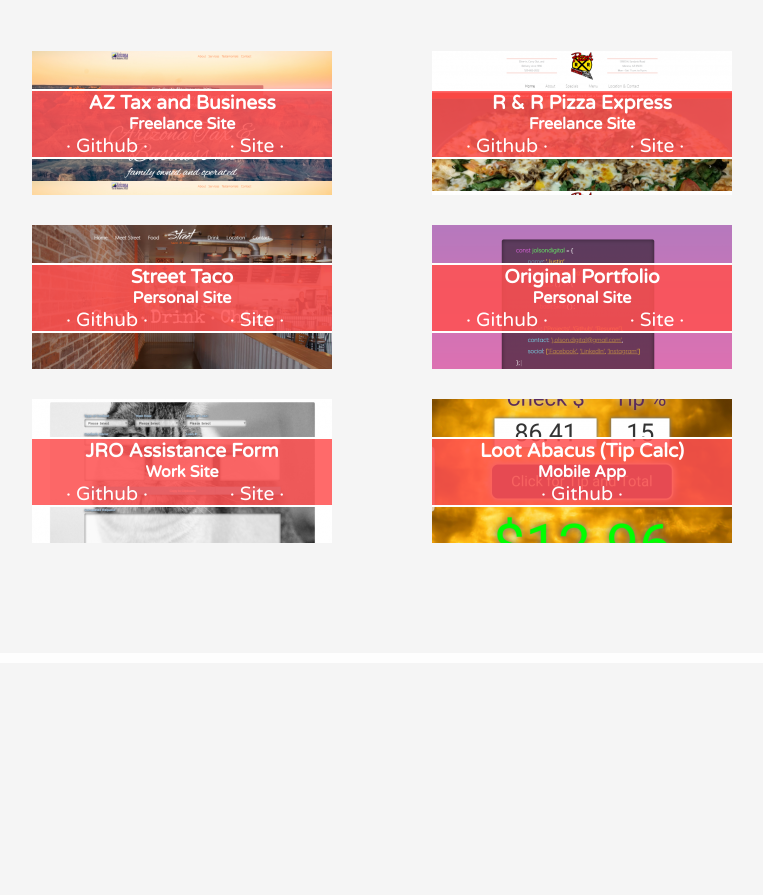
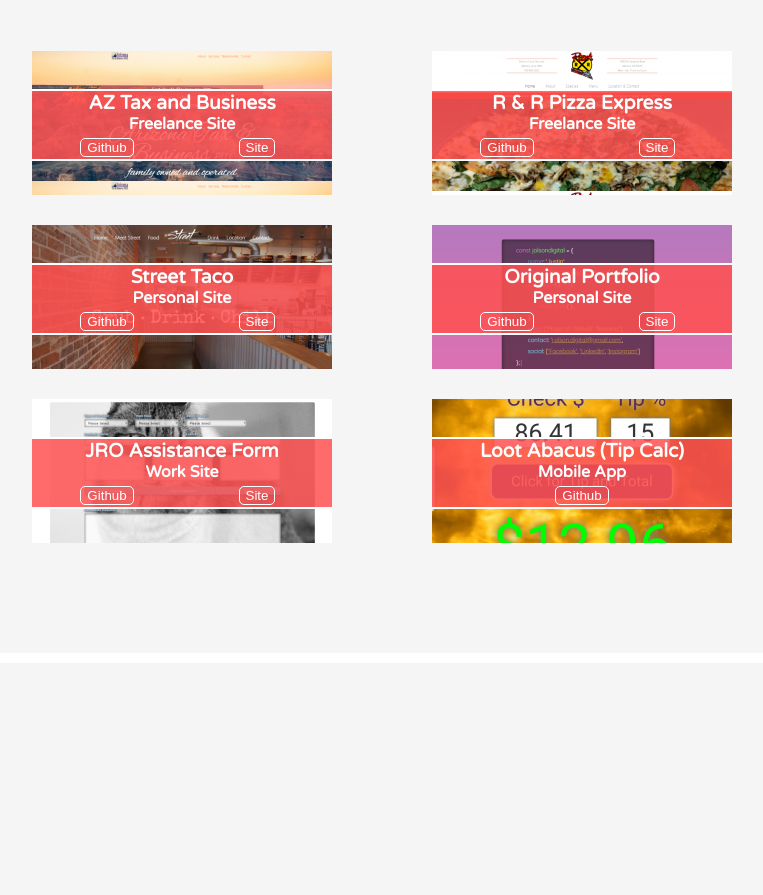
Before and after one commit to 8BitJustin/Portfolio-2019, a React (Create React App) app: page / in a window 1280 px wide. Shown: the part 1560-2455 px from the top of the page, without its empty margins (258-1021 px from the left). Built offline with nearby package versions, Linux system fonts and the light colour scheme.

Commit message:
Changed Github and Site links to actual buttons to bring more attention to what they are.

```diff
--- a/src/components/ProjectDisplay.js
+++ b/src/components/ProjectDisplay.js
@@ -17,7 +17,7 @@ const ProjectDisplay = props => {
           target="_blank"
           style={{ width: "100%" }}
         >
-          &#183;&nbsp;Github&nbsp;&#183;
+          <button>Github</button>
         </a>
       </div>
     );
@@ -31,11 +31,11 @@ const ProjectDisplay = props => {
         <h5 className="project_subtitle">{props.subtitle}</h5>
         {/* eslint-disable-next-line */}
         <a href={props.git} className="project_git" target="_blank">
-          &#183;&nbsp;Github&nbsp;&#183;
+          <button>Github</button>
         </a>
         {/* eslint-disable-next-line */}
         <a href={props.site} className="project_site" target="_blank">
-          &#183;&nbsp;Site&nbsp;&#183;
+          <button>Site</button>
         </a>
       </div>
     );
--- a/src/index.css
+++ b/src/index.css
@@ -337,6 +337,22 @@ body {
   color: white;
 }
 
+.project_git button,
+.project_site button {
+  color: white;
+  background-color: rgba(0, 0, 0, 0);
+  border: 1px solid white;
+  border-radius: 5px;
+  margin-bottom: 2px;
+}
+
+.project_git button:hover,
+.project_site button:hover {
+  color: rgba(255, 80, 80, 1);
+  background-color: rgb(255, 255, 255, 1);
+  cursor: pointer;
+}
+
 /* .project_git:hover,
 .project_site:hover {
   color: white;
```
